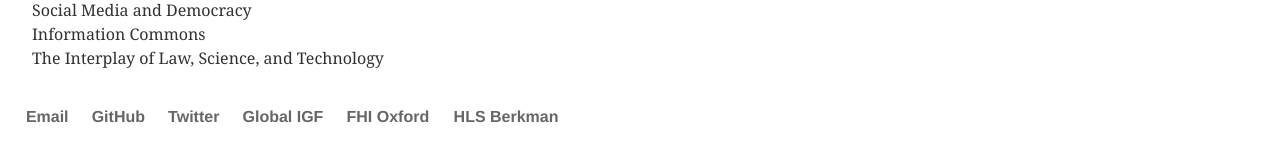
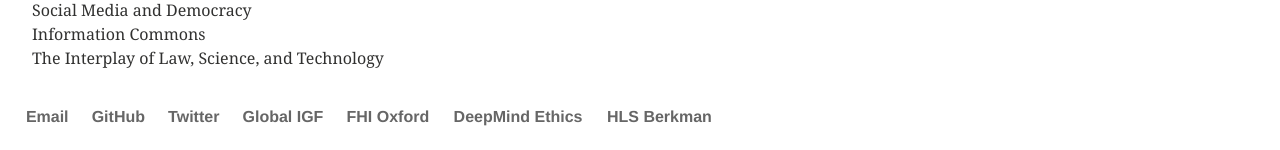
Before and after one commit to eunchangchoi/eunchangchoi.github.io, a Jekyll site: the page built from index.md, in a window 1280 px wide. Shown: the part 1374-1524 px from the top of the page. Built offline with Jekyll 4.4.1, drawn with Linux system fonts in a browser that asks for light colours.

Commit message:
Update default.html

```diff
--- a/_layouts/default.html
+++ b/_layouts/default.html
@@ -65,6 +65,7 @@
    <li><a href="https://twitter.com/Eun_Chang_Choi">Twitter</a></li>
    <li><a href="https://www.intgovforum.org/multilingual/"> Global IGF</a></li>
    <li><a href="https://governance.ai"> FHI Oxford </a>
+   <li><a href="https://deepmind.com/applied/deepmind-ethics-society"> DeepMind Ethics </a>
    <li><a href="https://cyber.harvard.edu/topics/ethics-and-governance-ai"> HLS Berkman </a>
    </ul>
   </footer>
```
